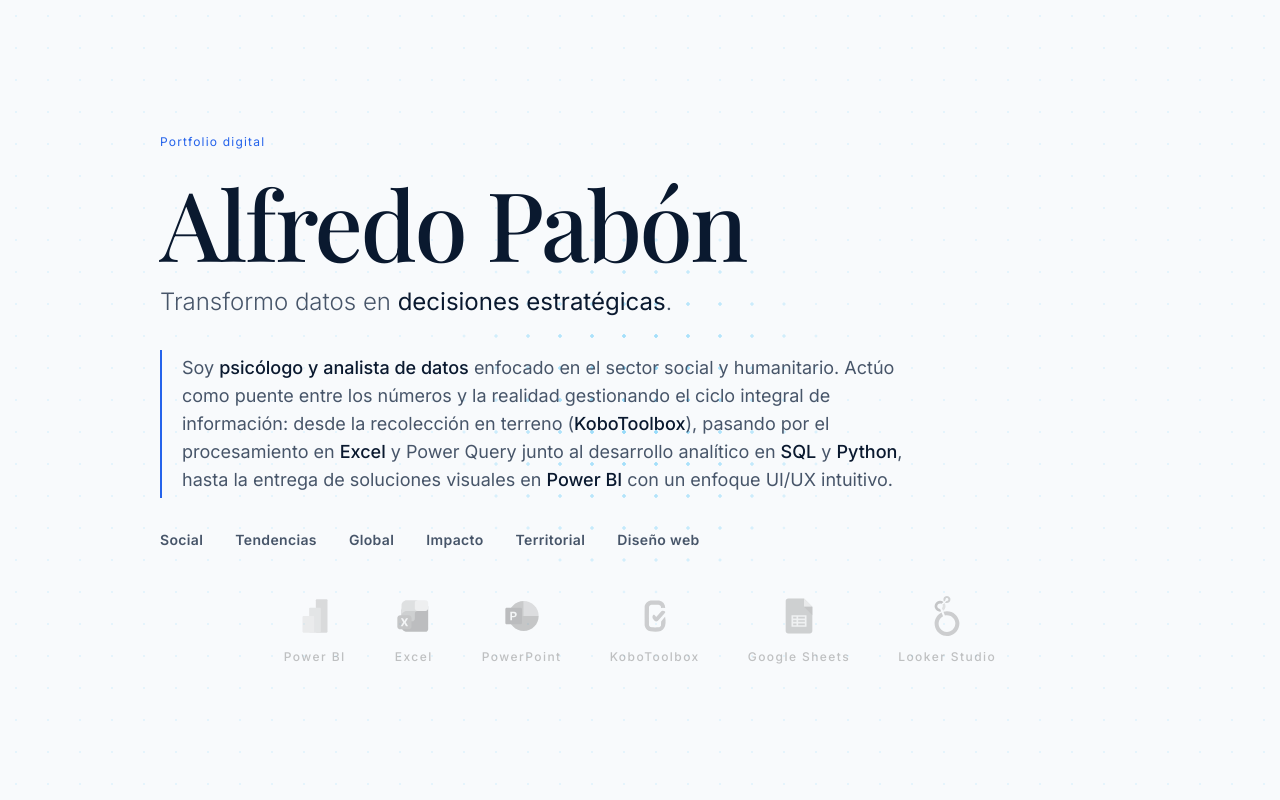
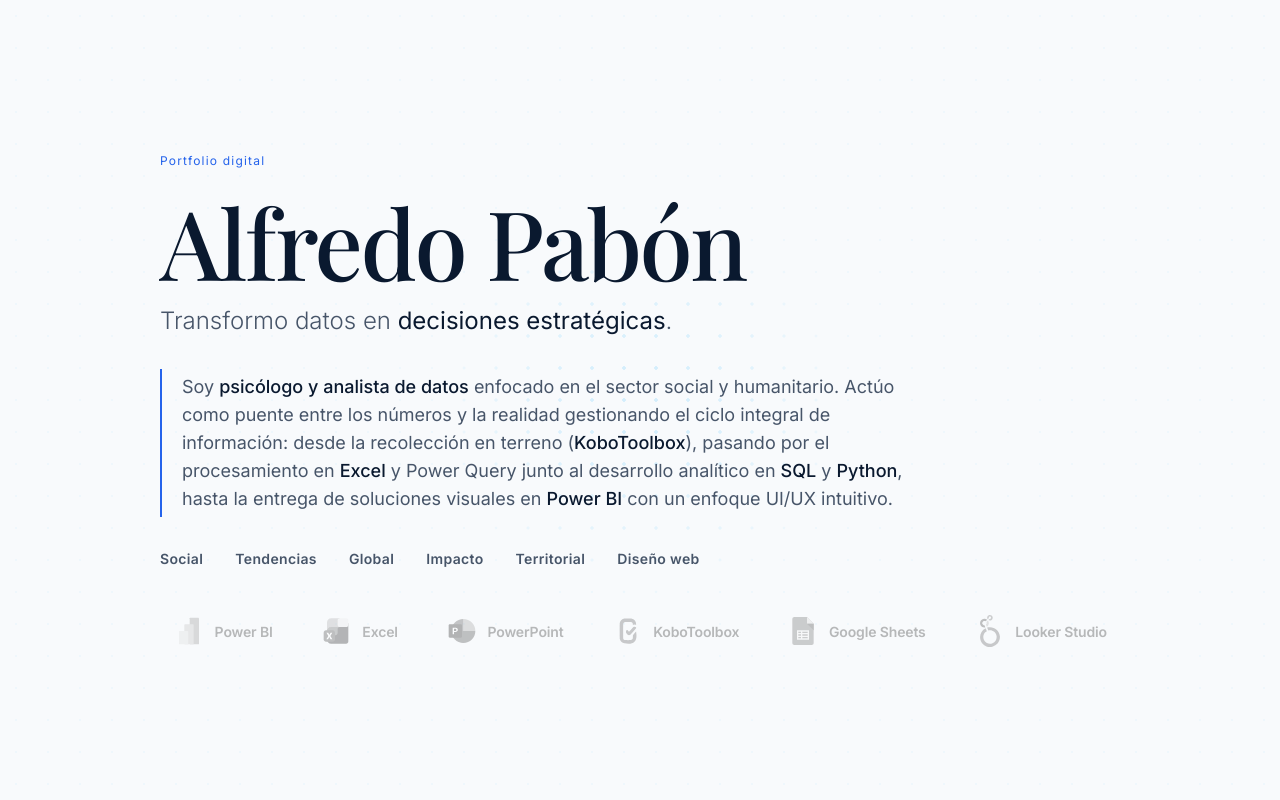
Before and after one commit to jalfredopabon/jalfredopabon.github.io, a plain HTML site: page index.html in a window 1280 px wide. Shown: the top 800 px of the page. Drawn offline with nearby package versions, Linux system fonts and the light colour scheme; a web font is replaced by a local one.

Commit message:
design: transform tech stack to horizontal logo cloud and refine spotlight color

```diff
--- a/index.html
+++ b/index.html
@@ -205,12 +205,12 @@
         /* Tech Stack Section (Impeccable) */
         .tech-stack-item {
             display: flex;
-            flex-direction: column;
+            flex-direction: row;
             align-items: center;
-            gap: 0.75rem;
+            gap: 0.6rem;
             transition: all 0.5s cubic-bezier(0.16, 1, 0.3, 1);
-            filter: grayscale(1) contrast(0.85);
-            opacity: 0.45;
+            filter: grayscale(1) opacity(0.5);
+            cursor: default;
         }
 
         .tech-stack-item:hover {
@@ -219,11 +219,11 @@
         }
 
         .tech-stack-name {
-            font-size: 0.75rem;
-            letter-spacing: 0.12em;
+            font-family: 'Inter', sans-serif;
+            font-size: 0.875rem;
+            font-weight: 600;
             color: #475569; /* brand-slate */
-            font-weight: 500;
-            text-transform: capitalize;
+            letter-spacing: -0.01em;
             transition: color 0.3s ease;
         }
 
@@ -241,9 +241,9 @@
             inset: 0;
             pointer-events: none;
             z-index: -1;
-            background-image: radial-gradient(circle, #38BDF8 2px, transparent 2px);
+            background-image: radial-gradient(circle, #BAE6FD 2px, transparent 2px);
             background-size: 32px 32px;
-            opacity: 0.45;
+            opacity: 0.5;
             mask-image: radial-gradient(circle 200px at var(--mouse-x, 50%) var(--mouse-y, 50%), black 20%, transparent 100%);
             -webkit-mask-image: radial-gradient(circle 200px at var(--mouse-x, 50%) var(--mouse-y, 50%), black 20%, transparent 100%);
             transition: opacity 0.5s ease;
@@ -254,9 +254,9 @@
             content: '';
             position: absolute;
             inset: 0;
-            background-image: radial-gradient(circle, #38BDF8 1.2px, transparent 1.2px);
+            background-image: radial-gradient(circle, #BAE6FD 1.2px, transparent 1.2px);
             background-size: 32px 32px;
-            opacity: 0.1;
+            opacity: 0.15;
             pointer-events: none;
             z-index: -1;
         }
@@ -310,7 +310,7 @@
         <div class="flex flex-wrap justify-center items-center gap-x-12 gap-y-8 w-full opacity-80 pt-5 relative z-10">
             <!-- Power BI (Oficial) -->
             <div class="tech-stack-item">
-                <svg class="h-10 w-auto" viewBox="0 0 48 48" xmlns="http://www.w3.org/2000/svg">
+                <svg class="h-8 w-auto" viewBox="0 0 48 48" xmlns="http://www.w3.org/2000/svg">
                     <path fill="#eda503" d="M38,44H26c-0.552,0-1-0.448-1-1V5c0-0.552,0.448-1,1-1h12c0.552,0,1,0.448,1,1v38C39,43.552,38.552,44,38,44z"></path>
                     <path fill="#ffca28" d="M30,44H18c-0.552,0-1-0.448-1-1V15c0-0.552,0.448-1,1-1h12c0.552,0,1,0.448,1,1v28C31,43.552,30.552,44,30,44z"></path>
                     <path fill="#ffe082" d="M22,44H10c-0.552,0-1-0.448-1-1V25c0-0.552,0.448-1,1-1h12c0.552,0,1,0.448,1,1v18C23,43.552,22.552,44,22,44z"></path>
@@ -319,7 +319,7 @@
             </div>
             <!-- Excel (Oficial) -->
             <div class="tech-stack-item">
-                <svg class="h-10 w-auto" viewBox="0 0 48 48" xmlns="http://www.w3.org/2000/svg">
+                <svg class="h-8 w-auto" viewBox="0 0 48 48" xmlns="http://www.w3.org/2000/svg">
                     <path fill="#1b5e20" d="M9,17.139c0-2.624,2.126-4.75,4.749-4.75H41v27.444C41,41.582,39.583,43,37.834,43H15.332	C11.835,43,9,40.164,9,36.667C9,36.667,9,17.139,9,17.139z"></path>
                     <path fill="#43a047" d="M9,22.75C9,20.126,11.126,18,13.749,18h14.418c-1.749,0-3.166,1.418-3.166,3.167v6	c0,1.749-1.417,3.167-3.166,3.167h-6.502c-3.497,0-6.332,2.836-6.332,6.333L9,22.75L9,22.75z"></path>
                     <path fill="#9ccc65" d="M9,11.333C9,7.836,11.835,5,15.332,5h12.941v13H15.332C11.835,18,9,20.836,9,24.333	C9,24.333,9,11.333,9,11.333z"></path>
@@ -331,7 +331,7 @@
             </div>
             <!-- PowerPoint (Oficial) -->
             <div class="tech-stack-item">
-                <svg class="h-10 w-auto" viewBox="0 0 48 48" xmlns="http://www.w3.org/2000/svg">
+                <svg class="h-8 w-auto" viewBox="0 0 48 48" xmlns="http://www.w3.org/2000/svg">
                     <path fill="#dc4c2c" d="M8,24c0,9.941,8.059,18,18,18s18-8.059,18-18H26H8z"></path>
                     <path fill="#f7a278" d="M26,6v18h18C44,14.059,35.941,6,26,6z"></path>
                     <path fill="#c06346" d="M26,6C16.059,6,8,14.059,8,24h18V6z"></path>
@@ -343,7 +343,7 @@
             <!-- KoboToolbox (Faithful SVG) -->
             <!-- KoboToolbox (Faithful SVG) -->
             <div class="tech-stack-item">
-                <svg class="h-10 w-auto" viewBox="0 0 240 240" xmlns="http://www.w3.org/2000/svg">
+                <svg class="h-8 w-auto" viewBox="0 0 240 240" xmlns="http://www.w3.org/2000/svg">
                     <path fill="#1e8fed" d="M 93.5,26.5 C 110.503,26.3334 127.503,26.5001 144.5,27 C 168.3,32.7344 180.633,47.9011 181.5,72.5 C 176.969,72.106 172.469,71.4394 168,70.5 C 164.189,71.3624 160.356,72.0291 156.5,72.5 C 156.993,61.8209 151.993,55.3209 141.5,53 C 127.167,52.3333 112.833,52.3333 98.5,53 C 91.1854,54.3162 86.3521,58.4829 84,65.5 C 83.3333,102.167 83.3333,138.833 84,175.5 C 86.4775,182.975 91.6442,187.142 99.5,188 C 113.5,188.667 127.5,188.667 141.5,188 C 148.37,186.803 153.203,182.97 156,176.5 C 156.333,168.5 156.667,160.5 157,152.5 C 164.606,142.942 172.439,133.608 180.5,124.5 C 193.779,195.721 164.779,224.888 93.5,212 C 74.5601,208.394 62.7268,197.227 58,178.5 C 57.3333,139.167 57.3333,99.8333 58,60.5 C 62.9033,41.7602 74.7366,30.4269 93.5,26.5 Z"/>
                     <path fill="#1e8fed" d="M 165.5,88.5 C 170.997,88.1237 175.997,89.457 180.5,92.5 C 181.946,95.8225 181.446,98.8225 179,101.5 C 165.167,117.333 151.333,133.167 137.5,149 C 130.795,153.658 124.128,153.658 117.5,149 C 112.867,144.375 109.034,139.209 106,133.5 C 103.475,125.768 104.975,118.934 110.5,113 C 112.899,112.289 115.232,112.456 117.5,113.5 C 120.833,117.5 124.167,121.5 127.5,125.5 C 137.323,114.841 146.99,104.008 156.5,93 C 159.324,90.9212 162.324,89.4212 165.5,88.5 Z"/>
                 </svg>
@@ -351,7 +351,7 @@
             </div>
             <!-- Google Sheets (Oficial) -->
             <div class="tech-stack-item">
-                <svg class="h-10 w-auto" viewBox="0 0 48 48" xmlns="http://www.w3.org/2000/svg">
+                <svg class="h-8 w-auto" viewBox="0 0 48 48" xmlns="http://www.w3.org/2000/svg">
                     <path fill="#43a047" d="M37,45H11c-1.657,0-3-1.343-3-3V6c0-1.657,1.343-3,3-3h19l10,10v29C40,43.657,38.657,45,37,45z"></path>
                     <path fill="#c8e6c9" d="M40 13L30 13 30 3z"></path>
                     <path fill="#2e7d32" d="M30 13L40 23 40 13z"></path>
@@ -361,7 +361,7 @@
             </div>
             <!-- Looker Studio (Official) -->
             <div class="tech-stack-item">
-                <svg class="h-10 w-auto" viewBox="-78.5 0 413 413" xmlns="http://www.w3.org/2000/svg">
+                <svg class="h-8 w-auto" viewBox="-78.5 0 413 413" xmlns="http://www.w3.org/2000/svg">
                     <path d="M127.128486,0 C113.797782,0.0058471726 101.556004,7.36006381 95.2905253,19.126605 C89.0250469,30.8931461 89.7564532,45.1553578 97.1927396,56.2192339 L112.606279,40.8274339 C112.096845,39.2920176 111.839876,37.6841242 111.845385,36.066411 C111.845385,27.6618072 118.658663,20.8485297 127.063267,20.8485297 C135.467871,20.8485297 142.281148,27.6618072 142.281148,36.066411 C142.281148,44.4710148 135.467871,51.2842924 127.063267,51.2842924 C125.452814,51.2878362 123.852389,51.0308872 122.323984,50.5233983 L106.932184,65.9151983 C119.749817,74.6084738 136.686605,74.1479499 149.012895,64.7709924 C161.339185,55.3940349 166.302744,39.1943452 161.345227,24.5216568 C156.387711,9.84896827 142.61604,-0.0205786569 127.128486,0 L127.128486,0 Z" fill="#34A853"/>
                     <path d="M112.780303,105.112113 C112.803794,92.9288201 108.858278,81.0693768 101.540706,71.3284161 L81.5400617,91.3073204 C87.7949796,102.747737 85.5440645,116.967804 76.0616244,125.917131 L86.9315396,152.483203 C103.037113,142.110661 112.772753,124.268811 112.780303,105.112113 Z" fill="#FBBC04"/>
                     <path d="M56.8870939,133.786949 L56.3653379,133.786949 C44.0975407,133.788013 33.1858466,125.990585 29.2128405,114.383946 C25.2398344,102.777307 29.0843199,89.9287712 38.7794013,82.4118404 C48.4744826,74.8949096 61.8756692,74.3722813 72.126715,81.1113398 L91.9317006,61.3063543 C72.6737207,45.6936654 45.4778243,44.4893124 24.9151409,58.3385684 C4.35245741,72.1878245 -4.75374244,97.8421492 2.47549859,121.556363 C9.70473962,145.270576 31.5737,161.482171 56.3653379,161.50524 C60.1906548,161.507115 64.0066702,161.128427 67.7570091,160.374762 L56.8870939,133.786949 Z" fill="#EA4335"/>
@@ -776,15 +776,15 @@
 
                 grid.style.setProperty('--mouse-x', `${x}px`);
                 grid.style.setProperty('--mouse-y', `${y}px`);
-                grid.style.opacity = '0.45';
+                grid.style.opacity = '0.5';
             });
 
             hero.addEventListener('mouseleave', () => {
-                grid.style.opacity = '0.1';
+                grid.style.opacity = '0.15';
             });
 
             hero.addEventListener('mouseenter', () => {
-                grid.style.opacity = '0.45';
+                grid.style.opacity = '0.5';
             });
         }
     </script>
```
